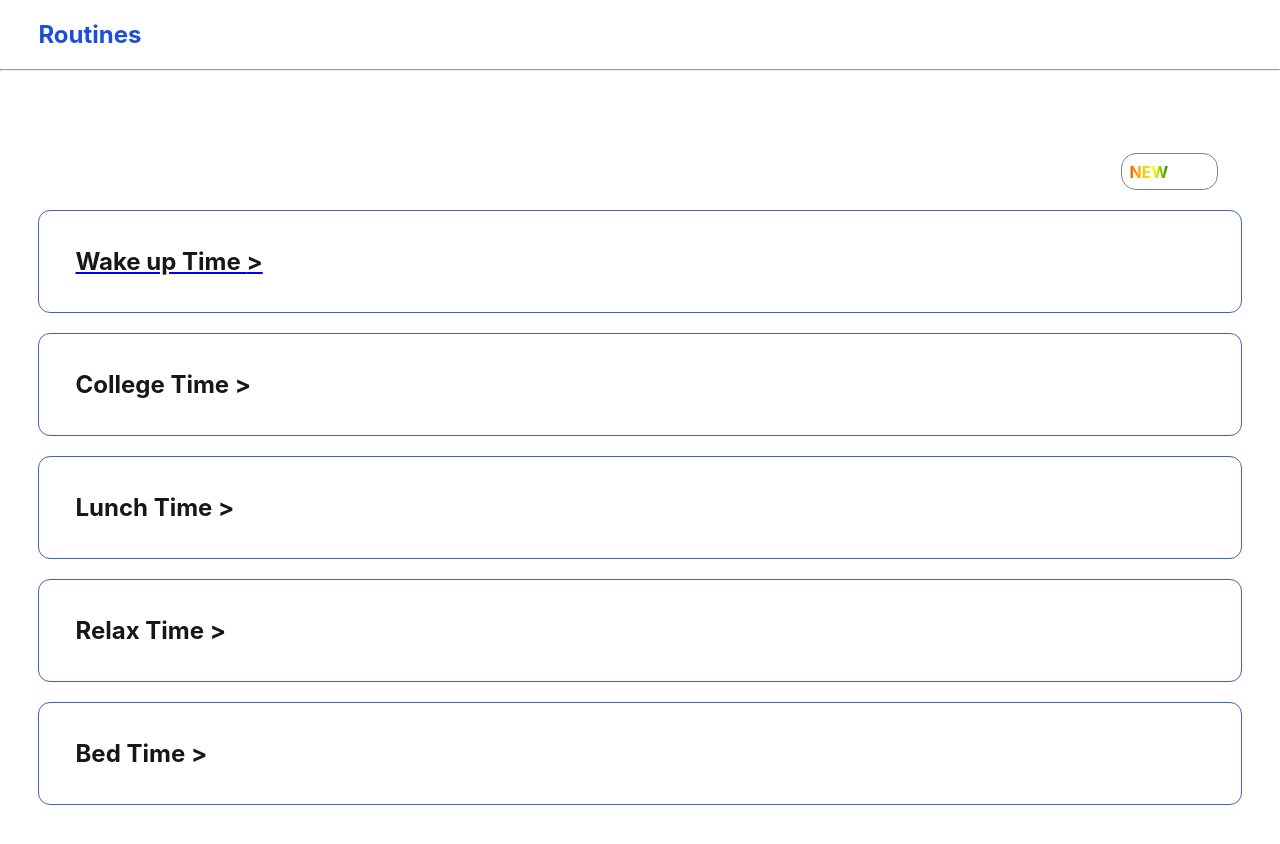
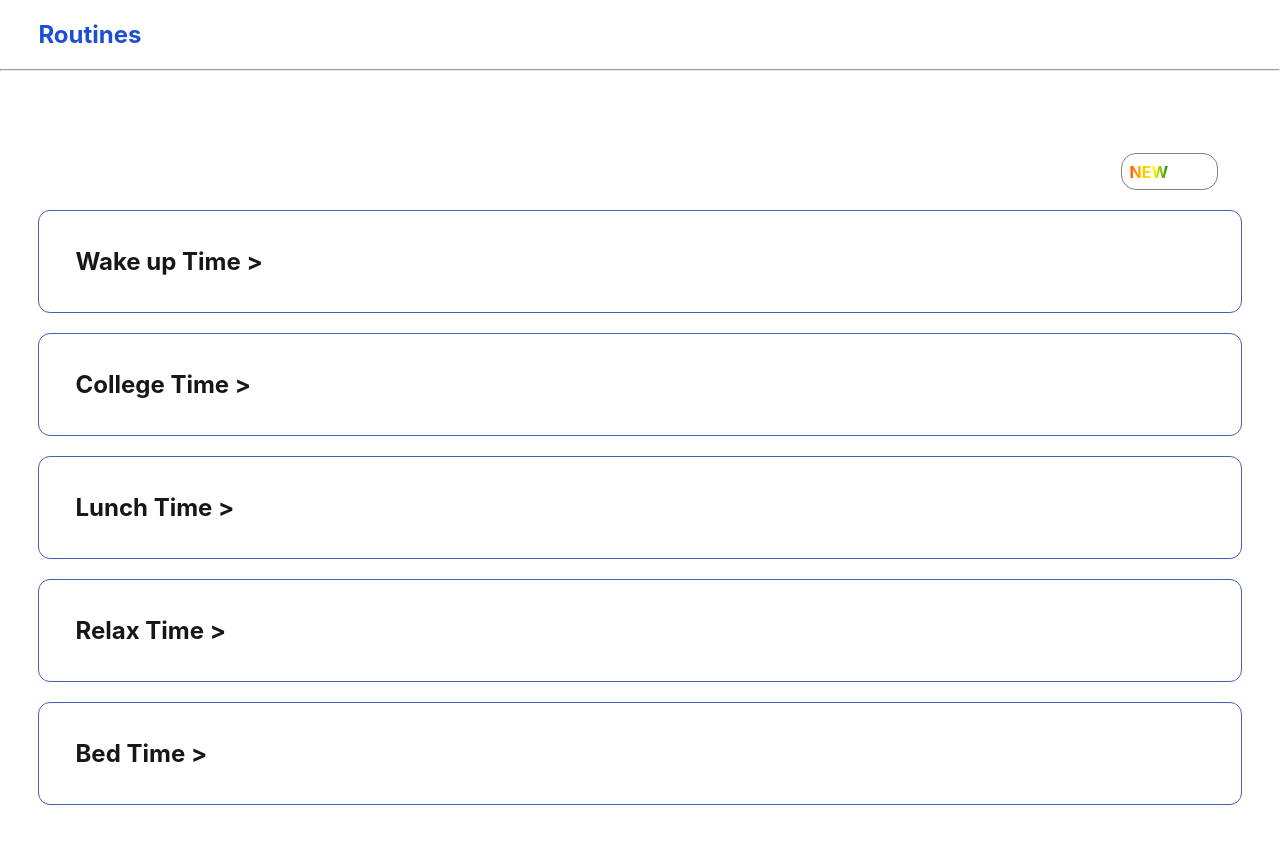
Before and after one commit to ManojCodeNew/Routines, a React (Create React App) app: page / in a window 1280 px wide. Shown: the top 844 px of the page. Built offline with nearby package versions, Linux system fonts and the light colour scheme.

Commit message:
alarm set complete

```diff
--- a/src/Component/Home.js
+++ b/src/Component/Home.js
@@ -29,14 +29,21 @@ useEffect(()=>{
                 </div>
             </div>
             <div className='Routines'>
-                <NavLink to="/SetAlarm">
+                <NavLink to="/SetAlarm" className="navlink">
                 <h2 className='WT'>Wake up Time <span > &gt;  </span></h2>
                 </NavLink>
+                <NavLink to="/SetAlarm" className="navlink">
                 <h2 className='CT'>College Time <span > &gt;  </span> </h2>
+                </NavLink>
+                <NavLink to="/SetAlarm" className="navlink">
                 <h2 className='LT'>Lunch Time   <span > &gt;  </span> </h2>
+                </NavLink>
+                <NavLink to="/SetAlarm" className="navlink">
                 <h2 className='RT'>Relax Time   <span > &gt;  </span> </h2>
+                </NavLink>
+                <NavLink to="/SetAlarm" className="navlink">
                 <h2 className='BT'>Bed Time     <span > &gt;  </span> </h2>
-
+                </NavLink>
             </div>
             {/* <button onClick={Time}>Set Alaram</button> */}
         </div>
--- a/src/Component/SetAlarm.js
+++ b/src/Component/SetAlarm.js
@@ -2,7 +2,6 @@ import React, { useState, useEffect } from 'react';
 
 function ExampleComponent() {
     const [count, setCount] = useState();
-    const [data, setdata] = useState("22:17")
     const [alarm, setalarm] = useState({
         active: false,
         alarm_hour: 0,
@@ -12,6 +11,7 @@ function ExampleComponent() {
 
     const Alarm_time = () => {
             setalarm({
+                ...alarm,
                 final_time: alarm.alarm_hour + ":" + alarm.alarm_min
             })
     }
@@ -28,7 +28,6 @@ function ExampleComponent() {
     }
 
     console.log("final time outside", alarm.final_time);
-    // const [Alarm, setAlarm_time] = useState(0)
 
     useEffect(() => {
         setInterval(() => {
--- a/src/Component/style.css
+++ b/src/Component/style.css
@@ -1,7 +1,8 @@
-.navbar h2{
+.navbar h2 {
     color: #1d4ed8;
     padding-left: 3%;
 }
+
 .New-button {
     border-radius: 10%;
     background-color: rgb(255, 255, 255);
@@ -10,7 +11,8 @@
     margin-left: 90%;
     cursor: pointer;
 }
-.New-button div{
+
+.New-button div {
     margin-right: 20%;
     color: black;
     border: 1px solid gray;
@@ -24,33 +26,46 @@
     background-image: linear-gradient(to right, red, orange, yellow, green, blue, indigo, violet);
     -webkit-background-clip: text;
     background-clip: text;
-    color: transparent;  /*Hide text actual color*/
+    color: transparent;
+    /*Hide text actual color*/
 
 }
+
 .New-button div:hover {
-    background-color:#c1c1c1;
-    box-shadow:20px 20px 60px #00000041,inset -20px -20px 60px #ffffff40;
+    background-color: #c1c1c1;
+    box-shadow: 20px 20px 60px #00000041, inset -20px -20px 60px #ffffff40;
     text-align: end;
 }
 
 
 /* Home.js */
-.Home{
+.Home {
     padding: 3%;
 }
-.Home h2{
+
+.Home h2 {
     border: 1px;
     border-style: solid;
     border-color: #4361b6;
     padding: 3%;
     border-radius: 12px;
-color: rgb(23, 23, 25);
+    color: rgb(23, 23, 25);
 }
-.Home h2:hover{
+
+/* .Home h2:hover{
+    background-color: #1d4ed8;
+    color: white;
+} */
+.Home h2 span {
+    justify-content: left;
+    align-items: flex-end;
+}
+
+.navlink {
+    text-decoration: none;
+}
+
+.Routines .navlink h2:hover {
     background-color: #1d4ed8;
     color: white;
 }
-.Home h2 span{
-   justify-content: left;
-   align-items: flex-end;
-}
```
